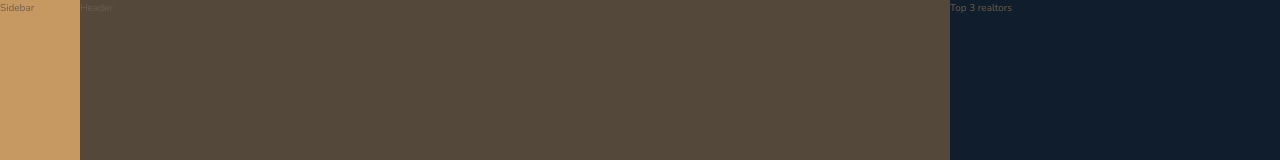
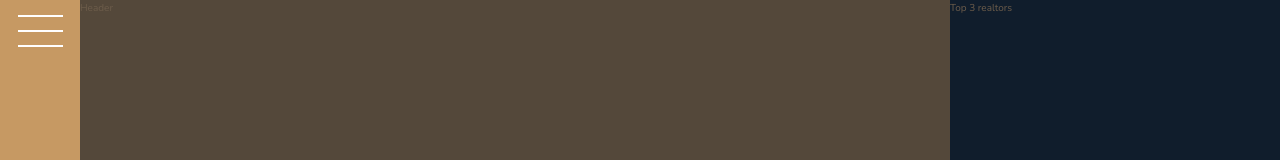
Before and after one commit to nik-ves/nexter, a website: page index.html in a window 1280 px wide. Shown: the top 160 px of the page. Drawn offline with nearby package versions, Linux system fonts and the light colour scheme.

Commit message:
Sidebar finished

```diff
--- a/index.html
+++ b/index.html
@@ -13,7 +13,7 @@
     </head>
     <body class="container">
         <div class="sidebar">
-            Sidebar
+            <button class="nav-btn"></button>
         </div>
 
         <header class="header">
--- a/sass/_sidebar.scss
+++ b/sass/_sidebar.scss
@@ -2,4 +2,33 @@
     background-color: $color-primary;
     grid-column: sidebar-start / sidebar-end;
     grid-row: 1 / -1;
+
+    display: flex;
+    justify-content: center;
 }
+
+.nav-btn {
+    border: none;
+    border-radius: 0;
+    background-color: #fff;
+    height: 2px;
+    width: 4.5rem;
+    margin-top: 3rem;
+
+    &::before,
+    &::after {
+        background-color: #fff;
+        height: 2px;
+        width: 4.5rem;
+        content: "";
+        display: block;
+    }
+
+    &::before {
+        transform: translateY(-1.5rem);
+    }
+
+    &::after {
+        transform: translateY(1.3rem);
+    }
+}
```
Also changed, not shown: css/style.css.
